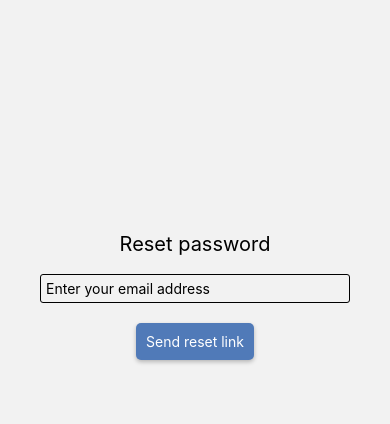
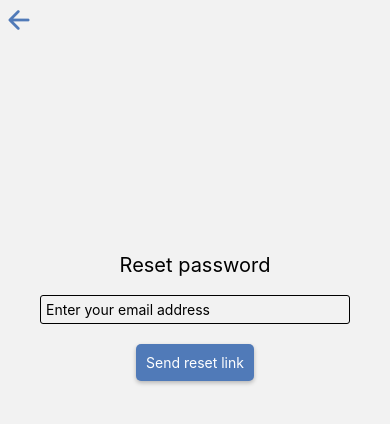
Before and after one commit to TeroKeranen/rakval, a React Native app: screen /resetpassword in a window 390 px wide. Shown: the top 424 px of the page. Built offline with nearby package versions, Linux system fonts and the light colour scheme; no server answers; what aws-amplify would draw is missing.

Commit message:
Change singinpage style, and add goback button into resetRequest

```diff
--- a/src/screens/SigninScreen.js
+++ b/src/screens/SigninScreen.js
@@ -66,10 +66,10 @@ const SigninScreen = ({navigation}) => {
           <NavLink text={t('signin-forgotpassword')} routeName="resetpassword" />
         </View>
 
-      </View>
         <View style={styles.languageBox}>
           <ChangeLanguage />
         </View>
+      </View>
     </ScrollView>
 
     </SafeAreaView>
--- a/src/screens/resetRequest.js
+++ b/src/screens/resetRequest.js
@@ -2,6 +2,9 @@ import { useContext, useState } from "react";
 import { Alert, Button, SafeAreaView, StyleSheet, Text, TextInput, TouchableOpacity, View } from "react-native";
 import { Context as AuthContext } from "../context/AuthContext";
 import { useTranslation } from "react-i18next";
+import { ZoomIn } from "react-native-reanimated";
+import { Ionicons } from "@expo/vector-icons";
+import { useNavigation } from "@react-navigation/native";
 
 const ResetRequest = ({navigation}) => {
     const {t} = useTranslation();
@@ -26,9 +29,15 @@ const ResetRequest = ({navigation}) => {
         }
     }
 
+
     return (
         <SafeAreaView style={{flex: 1}}>
 
+                <View style={styles.goBack}>
+                    <TouchableOpacity onPress={() => navigation.goBack()}>
+                        <Ionicons name="arrow-back" size={30} color="#507ab8" />
+                    </TouchableOpacity>
+                </View>
             <View style={styles.container}>
                 <Text style={styles.title}>{t('resetRequest-title')}</Text>
                 <TextInput
@@ -43,6 +52,7 @@ const ResetRequest = ({navigation}) => {
                 <TouchableOpacity onPress={handleResetRequest} style={styles.button}>
                     <Text style={{ color: "white" }}>{t('resetRequest-button')}</Text>
                 </TouchableOpacity>
+
             </View>
         </SafeAreaView>
     )
@@ -84,6 +94,10 @@ const styles = StyleSheet.create({
         shadowRadius: 4,
         elevation: 5,
       },
+      goBack: {
+
+        padding: 4,
+      }
 })
 
 
```
